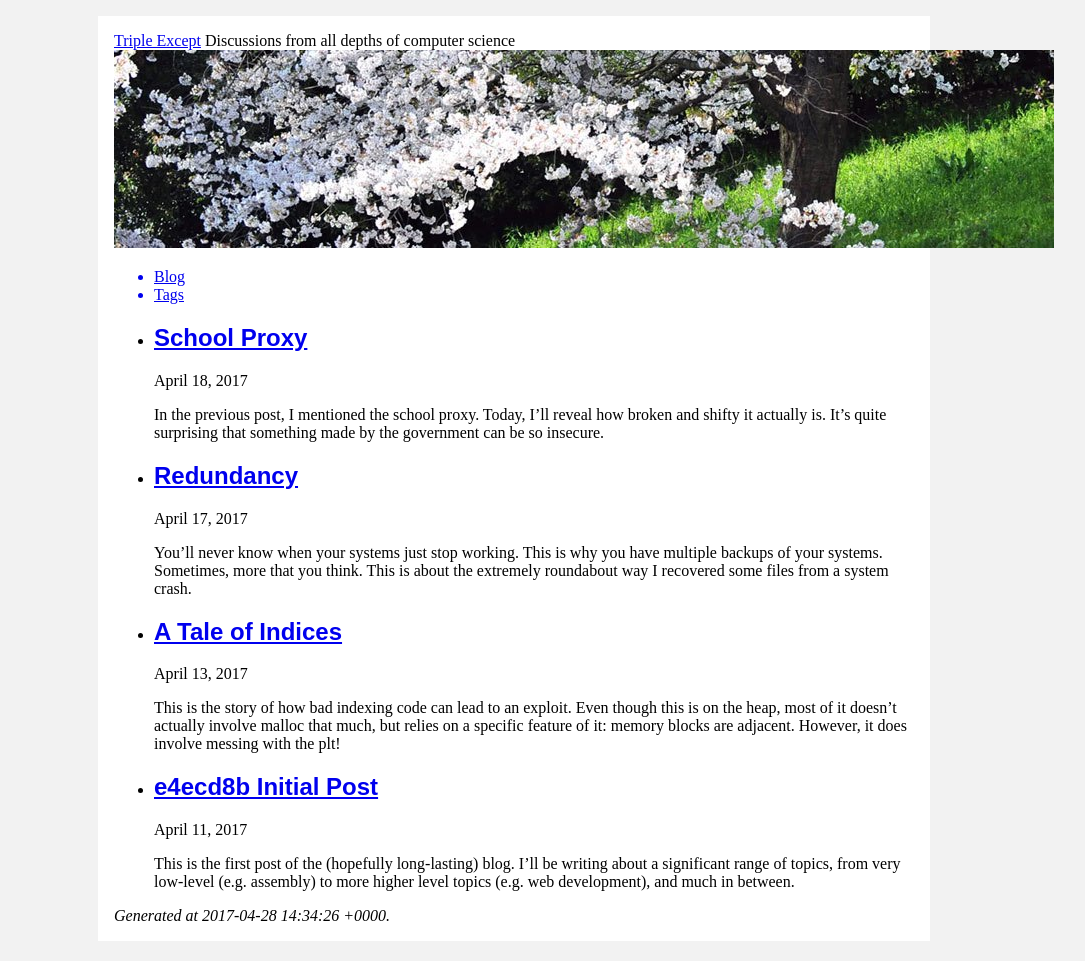
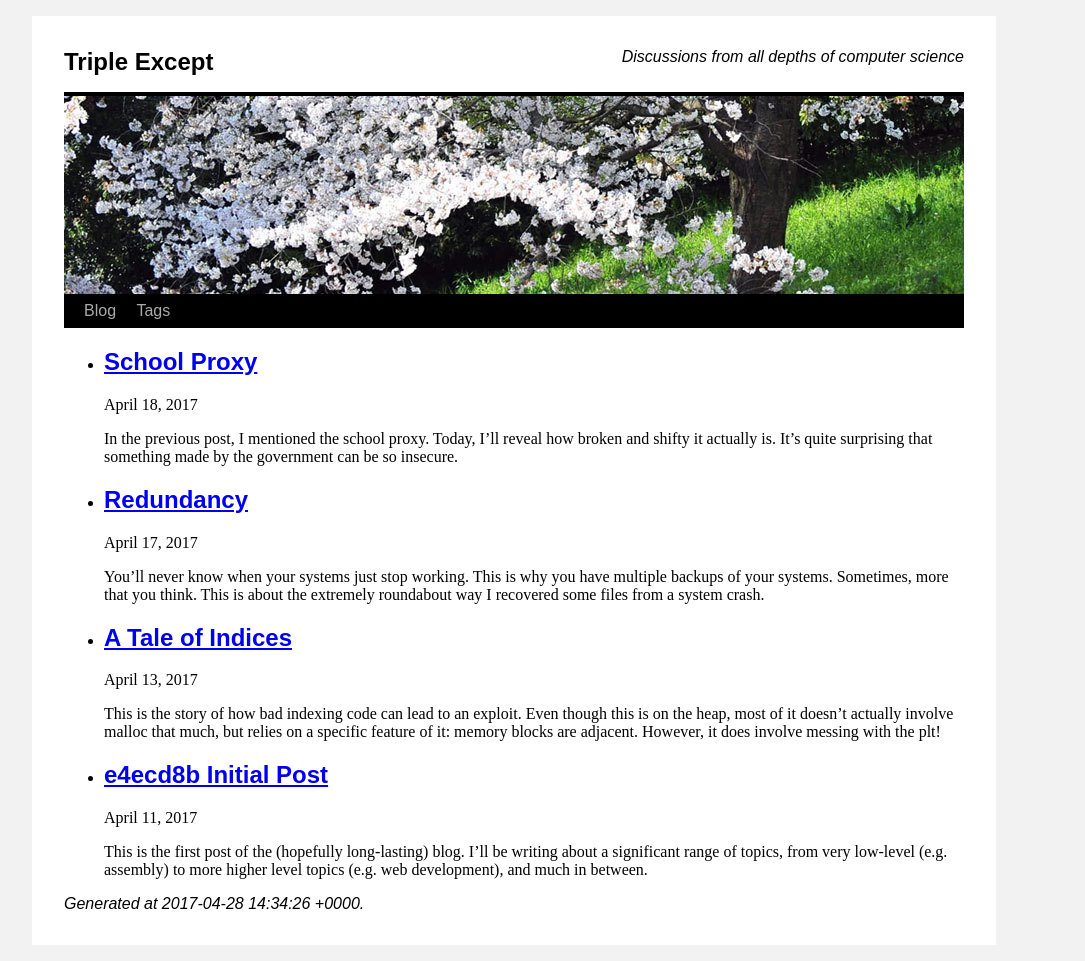
Before and after one commit to ralismark/ralismark.github.io, a Jekyll site: the page built from index.md, in a window 1280 px wide. Shown: the whole page, without its empty margins (126-1211 px from the left). Built offline with Jekyll 4.4.1, drawn with Linux system fonts in a browser that asks for light colours.

Commit message:
Overhaul styling

```diff
--- a/_sass/_global.scss
+++ b/_sass/_global.scss
@@ -7,14 +7,64 @@ html {
 }
 
 body {
-	width: 800px;
+	width: 900px;
 	margin: 16px auto;
-	padding: 16px;
+	padding: 32px;
 
-	font-family: $font-stack;
+	font-family: $alt-font-stack;
 	background: $back-base;
+	color: $text-base;
 
 	h1, h2, h3, h4, h5, h6 {
+		// to override .page-content
 		font-family: $alt-font-stack;
 	}
 }
+
+.page-content {
+	font-family: $font-stack;
+}
+
+.site-header {
+	.site-title {
+		text-decoration: none;
+		color: $text-base;
+		font-family: $alt-font-stack;
+		font-weight: bold;
+		font-size: 1.5em;
+	}
+
+	.site-desc {
+		font-style: italic;
+		float: right;
+	}
+
+	.banner {
+		margin: 16px 0;
+		padding: 4px 0;
+		background: black;
+		overflow: hidden;
+	}
+
+	.site-nav {
+		ul {
+			margin: 4px;
+			padding: 0 8px;
+		}
+
+		li {
+			padding: 8px;
+			display: inline;
+			list-style-type: none;
+
+			&:hover {
+				background: #333;
+			}
+		}
+
+		a {
+			color: #aaa;
+			text-decoration: none;
+		}
+	}
+}
```
